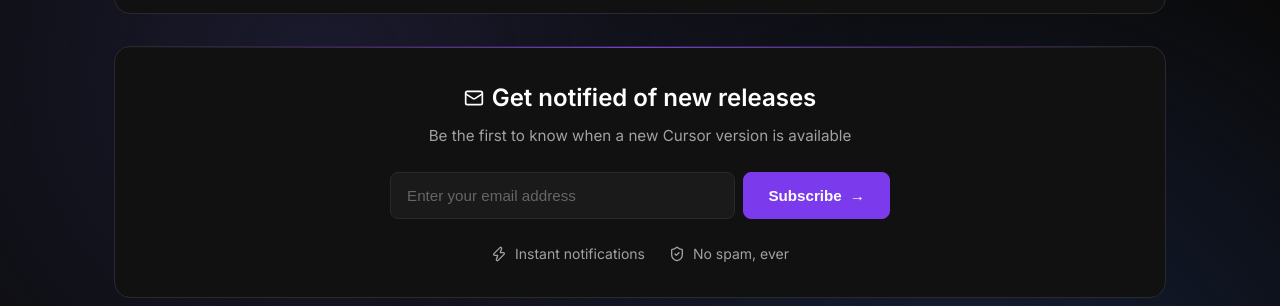
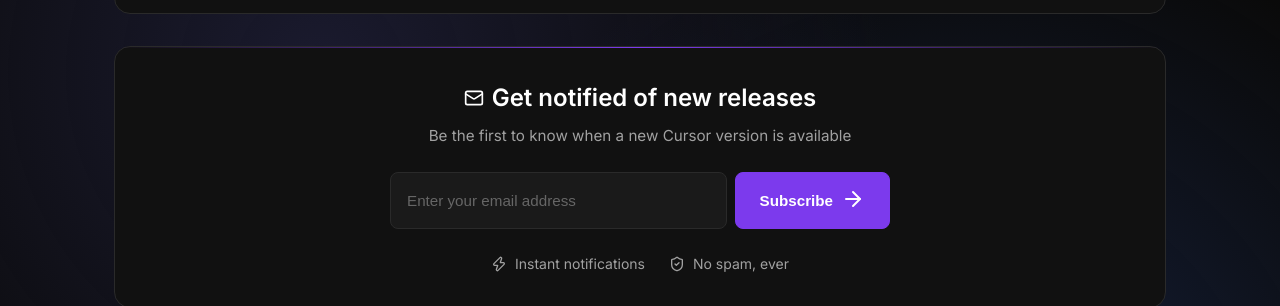
Before and after one commit to accesstechnology-mike/cursor-downloads, a website: page index.html in a window 1280 px wide. Shown: the part 927-1233 px from the top of the page. Drawn offline with nearby package versions, Linux system fonts and the light colour scheme.

Commit message:
teeny tiny ui improvment

```diff
--- a/index.html
+++ b/index.html
@@ -2165,7 +2165,7 @@
                 aria-label="Subscribe to notifications"
               >
                 <span class="subscribe-text">Subscribe</span>
-                <span class="subscribe-icon">→</span>
+                <span class="subscribe-icon"><i data-lucide="arrow-right"></i></span>
               </button>
             </div>
             <div class="newsletter-status" id="newsletter-status"></div>
```
